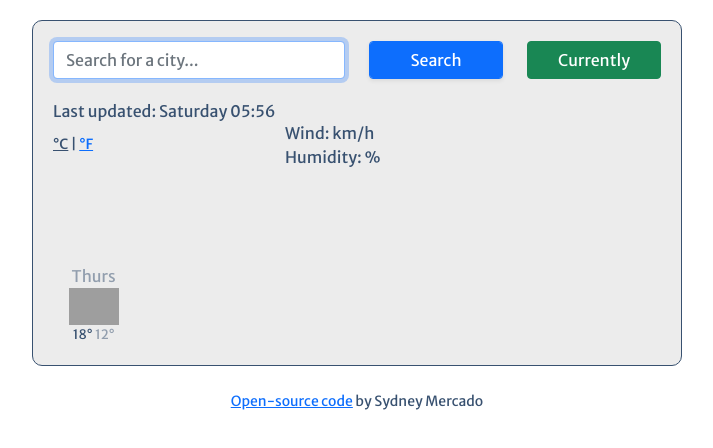
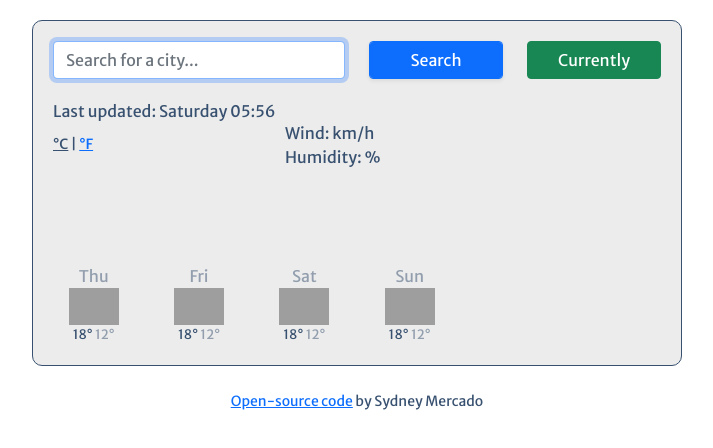
Before and after one commit to sydney257/shecodes, a plain HTML site: page index.html in a window 1280 px wide. Shown: the whole page, without its empty margins (283-996 px from the left). Drawn offline with nearby package versions, Linux system fonts and the light colour scheme; no server answers; grey boxes are pictures that could not be loaded.

Commit message:
Injected the forecast HTML into JS

```diff
--- a/index.html
+++ b/index.html
@@ -75,19 +75,7 @@
           <li>Wind: <span id="wind"></span> km/h</li>
           <li>Humidity: <span id="humidity"></span>%</li>
         </ul>
-        <div class="weather-forecast">
-          <div class="row">
-            <div class="col-2">
-              <div class="forecast-date">Thurs</div>
-              <img src="http://openweathermap.org/img/wn/01n@2x.png" width="50"/>
-              <div class="forecast-temperatures">
-                <span class="forecast-temp-max">18°</span>
-                <span class="forecast-temp-min">12°</span>
-              </div>
-            </div>
-          </div>
-
-        </div>
+        <div class="weather-forecast" id="forecast"></div>
       </div>
     </div>
     <div class="tag small">
--- a/src/index.js
+++ b/src/index.js
@@ -21,6 +21,30 @@ let days = [
 let day = days[now.getDay()];
 
 time.innerHTML = `${day} ${hours}:${minutes}`;
+
+function displayForecast() {
+  let forecastElement = document.querySelector("#forecast");
+
+  let forecastHTML = `<div class="row">`;
+  let days = ["Thu", "Fri", "Sat", "Sun"];
+  days.forEach(function (day) {
+    forecastHTML =
+      forecastHTML +
+      `
+       <div class="col-2">
+          <div class="forecast-date">${day}</div>
+          <img src="http://openweathermap.org/img/wn/01n@2x.png" width="50"/>
+          <div class="forecast-temperatures">
+            <span class="forecast-temp-max">18°</span>
+            <span class="forecast-temp-min">12°</span>
+          </div>
+        </div>
+   `;
+  });
+
+  forecastHTML = forecastHTML + `</div>`;
+  forecastElement.innerHTML = forecastHTML;
+}
 
 function showTemperature(response) {
   document.querySelector("#city").innerHTML = response.data.name;
@@ -101,3 +125,5 @@ fahrenheitLink.addEventListener("click", displayFahrenheitTemperature);
 
 let celsiusLink = document.querySelector("#celsius");
 celsiusLink.addEventListener("click", displayCelsiusTemperature);
+
+displayForecast();
```
